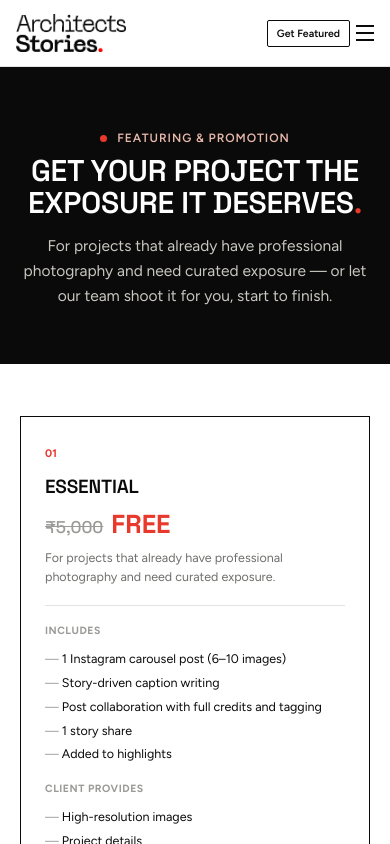
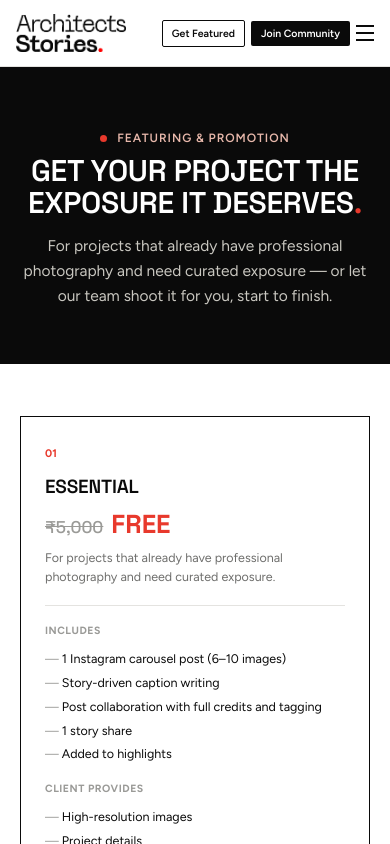
Before and after one commit to architectsstories/as-web, a Next.js app in the folder website/: page /plans in a window 390 px wide. Shown: the top 844 px of the page. Built offline with nearby package versions, Linux system fonts and the light colour scheme.

Commit message:
menu test change

```diff
--- a/website/app/globals.css
+++ b/website/app/globals.css
@@ -54,12 +54,10 @@ nav.links a:hover::after{right:0;}
 .mobile-menu{display:none;}
 @media(max-width:900px){
   nav.links,.nav-search-wrap{display:none;}
-  .nav-cta-desktop{display:none;}
   .nav-burger{display:flex;}
   .mobile-menu{display:flex;flex-direction:column;gap:2px;padding:10px 32px 22px;border-top:1px solid var(--line);background:var(--white);}
   .mobile-links{display:flex;flex-direction:column;}
   .mobile-links a{padding:12px 0;font-size:15px;font-weight:500;color:var(--black);border-bottom:1px solid var(--line);}
-  .mobile-join{align-self:flex-start;margin-top:14px;}
 }
 @media(max-width:480px){
   .nav{padding:14px 16px;gap:8px;}
--- a/website/components/Header.js
+++ b/website/components/Header.js
@@ -52,7 +52,7 @@ export default function Header() {
             </button>
           </form>
           <Link className="nav-btn-outline" href="/submit">Get Featured</Link>
-          <Link className="nav-cta nav-cta-desktop" href="/join">Join Community</Link>
+          <Link className="nav-cta" href="/join">Join Community</Link>
           <button
             className={`nav-burger${mobileOpen ? ' open' : ''}`}
             aria-label="Menu"
@@ -73,7 +73,6 @@ export default function Header() {
             <Link href="/learn" onClick={() => setMobileOpen(false)}>Learn</Link>
             <Link href="/community" onClick={() => setMobileOpen(false)}>Community</Link>
           </nav>
-          <Link className="nav-cta mobile-join" href="/join" onClick={() => setMobileOpen(false)}>Join Community</Link>
         </div>
       )}
     </header>
```
